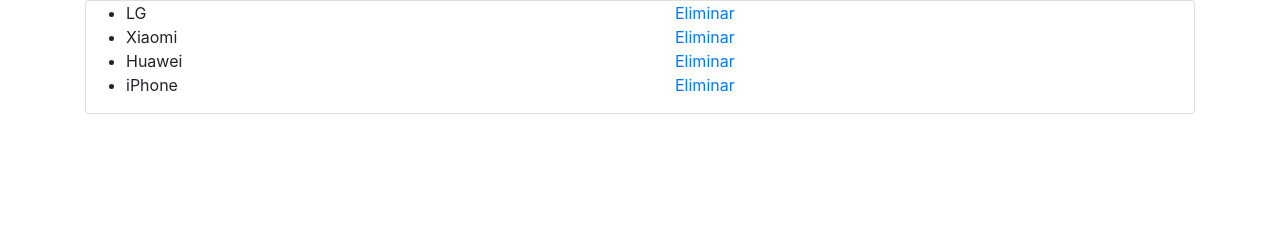
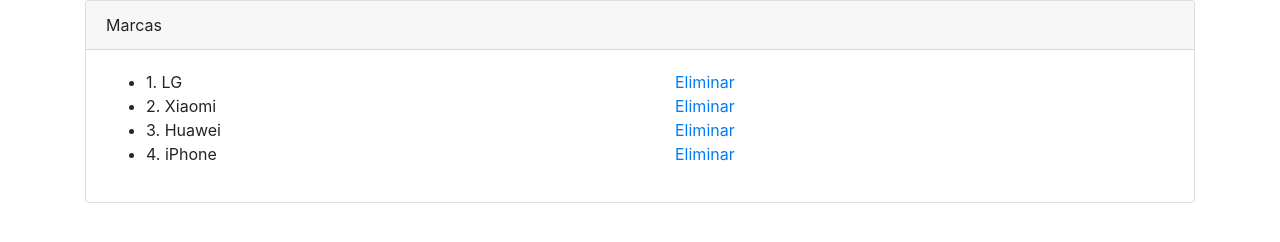
Before and after one commit to jimena20509/dialog.jqueryJimena, a plain HTML site: page index.html in a window 1280 px wide. Drawn offline with nearby package versions, Linux system fonts and the light colour scheme.

Commit message:
Eliminando marca de lista

```diff
--- a/index.html
+++ b/index.html
@@ -14,12 +14,18 @@
 
     <div class="container">
         <div class="card">
+            <div class="card-header">
+                Marcas
+            </div>
+            <div class="card-body">
             <ul id="lista-celulares">
             </ul>
 
 
             <div id="dialogEliminar" title="Seguro que quiere eliminar" hidden="hidden">Soy linda</div>
 
+
+            </div>
         </div>
     </div>
 
@@ -28,6 +34,7 @@
 
     <script src="js/jquery-3.5.1.min.js"></script>
     <script src="js/jquery-ui.js"></script>
+    <script src="js/Datos.js"></script>
     <script src="js/principal.js"></script>
 
 
--- /dev/null
+++ b/js/Datos.js
@@ -0,0 +1,28 @@
+
+var celulares;
+celulares = [
+    {id: 1, marca:'LG'},
+    {id: 2, marca:'Xiaomi'},
+    {id: 3, marca:'Huawei'},
+    {id: 4, marca:'iPhone'}
+ ];
+
+function traerDatos() {
+
+     return celulares;
+}
+
+
+function eliminar(codi) {
+
+    var nuevos = [];
+
+    for (let i = 0; i < celulares.length; i++) {
+        const cell = celulares[i];
+        if (cell.id != codi) {
+          nuevos.push(cell);
+        }
+    }
+
+    celulares = nuevos;
+}
--- a/js/principal.js
+++ b/js/principal.js
@@ -1,24 +1,24 @@
 $(function(){
 
 
-    var celulares = [
-       'LG', 'Xiaomi', 'Huawei', 'iPhone'
-    ]
 
 
 
+    function llenarListaPagina() {
+        $('#lista-celulares').html('');
+        var celulares = traerDatos();
         for (let i = 0; i < celulares.length; i++) {
             const cell = celulares[i];
-        console.log(cell);
+
             $('#lista-celulares').append(`
                 <li>
                 <span class="row">
 
                     <span class="col">
-                ${cell}
+                    ${cell.id}. ${cell.marca}
                     </span>
                     <span class="col">
-                    <a herf="a" class="btnEliminar">Eliminar</a>
+                        <a herf="a" data-id="${cell.id}" class="btnEliminar">Eliminar</a>
                     </span>
                 </span>
 
@@ -27,13 +27,19 @@ $(function(){
 
         }
 
+    }
+    llenarListaPagina();
 
     $('#dialogEliminar').dialog({
         autoOpen: false,
         modal: true,
         buttons: {
            Acepto: function(){
+               eliminar(idCell);
+               llenarListaPagina();
+               $(this).dialog('close');
                 alert('Eliminado') ;
+
             },
 
            Cancelar: function(){
@@ -43,7 +49,10 @@ $(function(){
     });
 
 
+    var idCell = null;
+
     $('#lista-celulares').on('click', '.btnEliminar', function (){
+        idCell = $(this).data('id');
         $("#dialogEliminar").dialog('open');
     })
 
```
Lines whose indentation alone changed are shown as unchanged.
